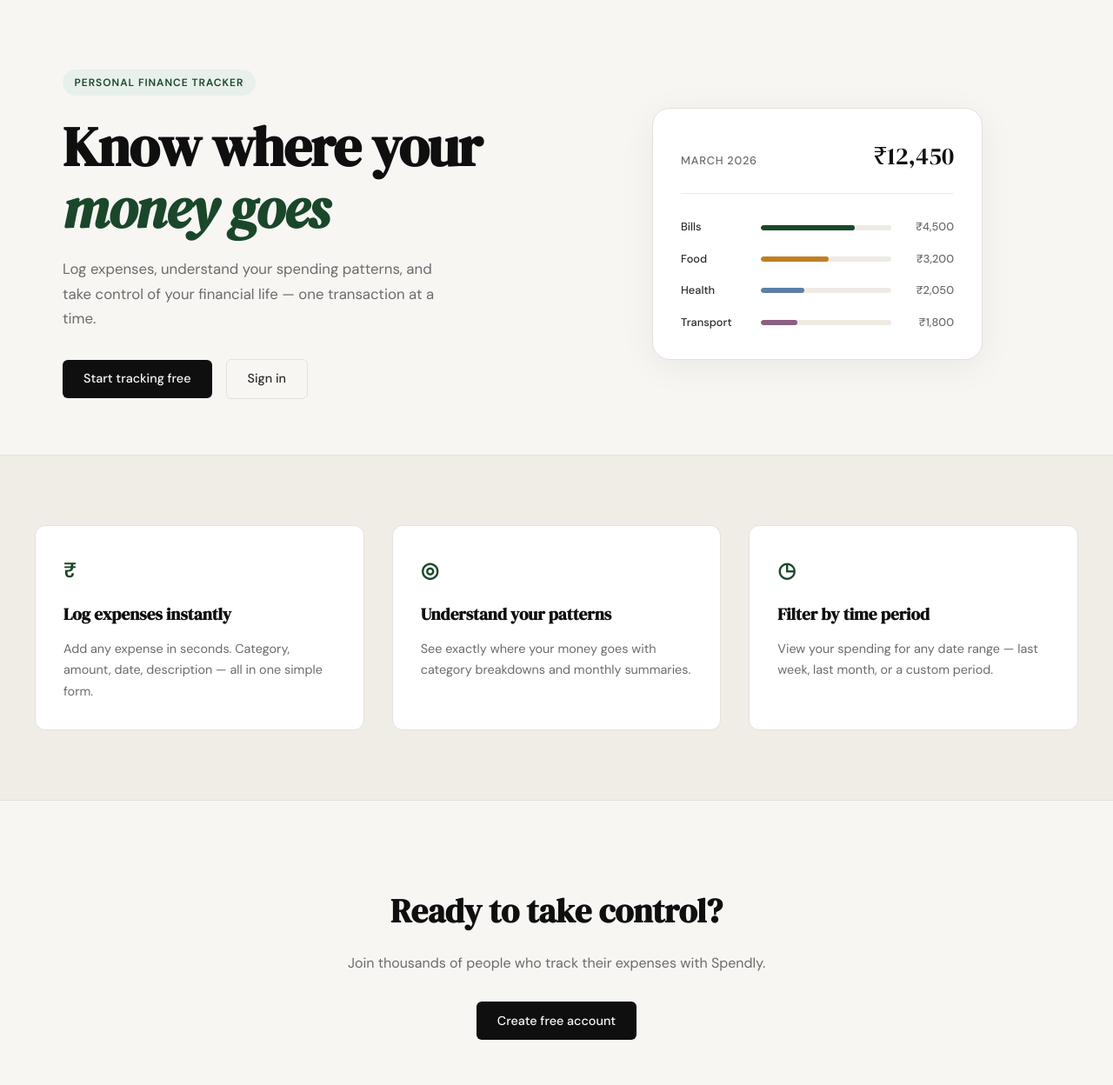
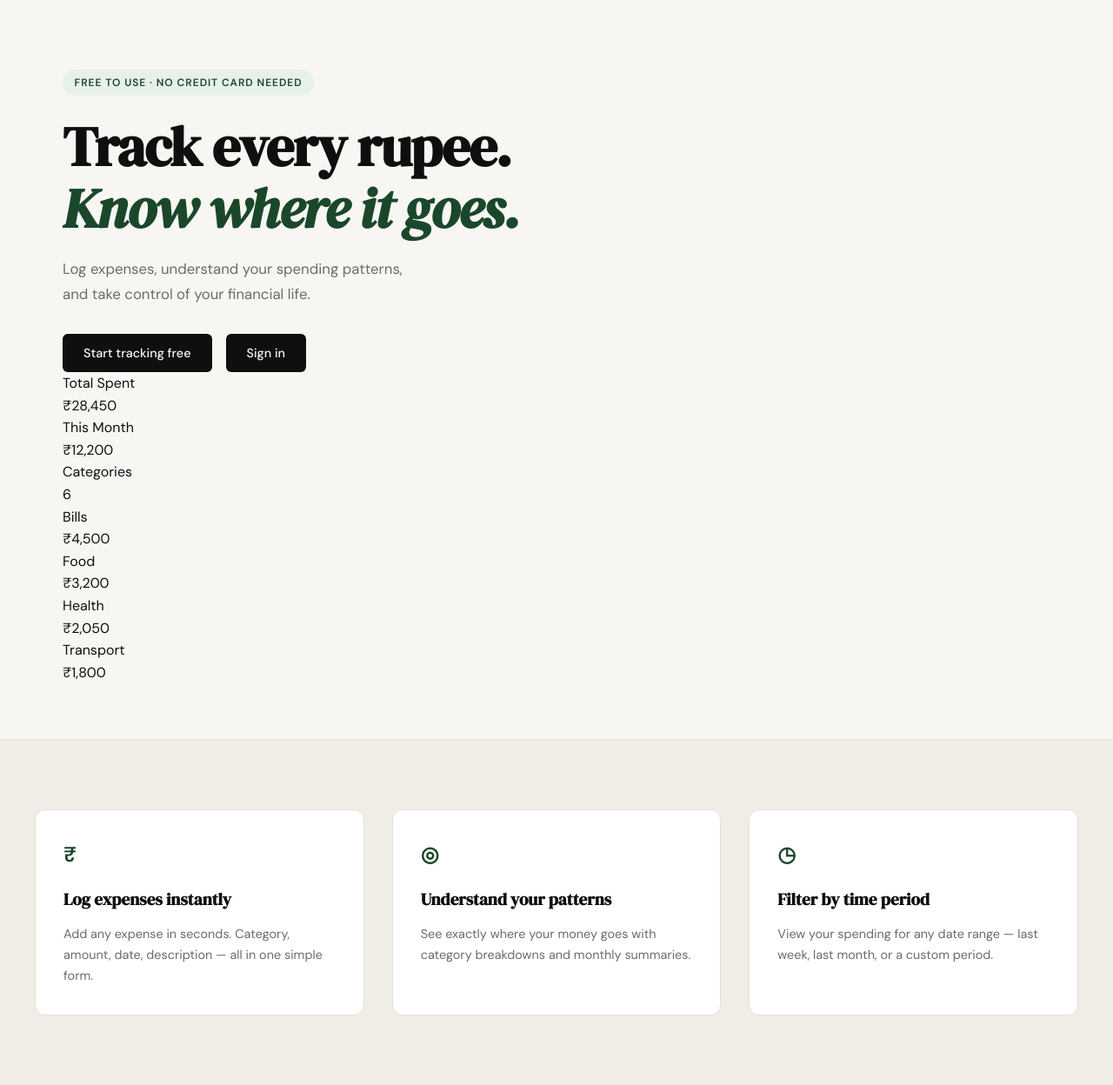
Before and after one commit to vikramsokhi4/Spendly, a Flask app: page / in a window 1280 px wide. Shown: the part 61-1309 px from the top of the page at 87% size. Run offline with Flask 3, Linux system fonts and the light colour scheme.

Commit message:
landing: redesign hero section to match mockup

```diff
--- a/templates/landing.html
+++ b/templates/landing.html
@@ -1,60 +1,73 @@
 {% extends "base.html" %}
 
 {% block title %}Spendly — Track Every Rupee{% endblock %}
+
+{% block head %}
+<link rel="stylesheet" href="{{ url_for('static', filename='css/landing.css') }}">
+{% endblock %}
 
 {% block content %}
 
 <section class="hero">
     <div class="hero-inner">
-        <div class="hero-badge">Personal Finance Tracker</div>
+        <div class="hero-badge">
+            <span class="badge-dot"></span>
+            Free to use · No credit card needed
+        </div>
         <h1 class="hero-title">
-            Know where your<br>
-            <em>money goes</em>
+            Track every rupee.<br>
+            <em>Know where it goes.</em>
         </h1>
         <p class="hero-subtitle">
-            Log expenses, understand your spending patterns,
-            and take control of your financial life —
-            one transaction at a time.
+            Log expenses, understand your spending patterns,<br>
+            and take control of your financial life.
         </p>
         <div class="hero-actions">
             <a href="{{ url_for('register') }}" class="btn-primary">Start tracking free</a>
-            <a href="{{ url_for('login') }}" class="btn-ghost">Sign in</a>
+            <a href="{{ url_for('login') }}" class="btn-primary">Sign in</a>
         </div>
-    </div>
-    <div class="hero-visual">
-        <div class="mock-card">
-            <div class="mock-card-header">
-                <span class="mock-label">March 2026</span>
-                <span class="mock-total">₹12,450</span>
+        <div class="app-preview">
+            <div class="preview-titlebar">
+                <span class="traffic-dot dot-red"></span>
+                <span class="traffic-dot dot-yellow"></span>
+                <span class="traffic-dot dot-green"></span>
             </div>
-            <div class="mock-bars">
-                <div class="mock-bar-row">
-                    <span class="mock-cat">Bills</span>
-                    <div class="mock-bar-track">
-                        <div class="mock-bar" style="width: 72%"></div>
+            <div class="preview-body">
+                <div class="stat-cards">
+                    <div class="stat-card">
+                        <p class="stat-label">Total Spent</p>
+                        <p class="stat-value">₹28,450</p>
                     </div>
-                    <span class="mock-amt">₹4,500</span>
+                    <div class="stat-card">
+                        <p class="stat-label">This Month</p>
+                        <p class="stat-value">₹12,200</p>
+                    </div>
+                    <div class="stat-card">
+                        <p class="stat-label">Categories</p>
+                        <p class="stat-value">6</p>
+                    </div>
                 </div>
-                <div class="mock-bar-row">
-                    <span class="mock-cat">Food</span>
-                    <div class="mock-bar-track">
-                        <div class="mock-bar mock-bar-2" style="width: 52%"></div>
+                <div class="preview-chart">
+                    <div class="chart-row">
+                        <span class="chart-cat">Bills</span>
+                        <div class="chart-track"><div class="chart-bar" style="width:72%"></div></div>
+                        <span class="chart-amt">₹4,500</span>
                     </div>
-                    <span class="mock-amt">₹3,200</span>
-                </div>
-                <div class="mock-bar-row">
-                    <span class="mock-cat">Health</span>
-                    <div class="mock-bar-track">
-                        <div class="mock-bar mock-bar-3" style="width: 33%"></div>
+                    <div class="chart-row">
+                        <span class="chart-cat">Food</span>
+                        <div class="chart-track"><div class="chart-bar chart-bar-2" style="width:52%"></div></div>
+                        <span class="chart-amt">₹3,200</span>
                     </div>
-                    <span class="mock-amt">₹2,050</span>
-                </div>
-                <div class="mock-bar-row">
-                    <span class="mock-cat">Transport</span>
-                    <div class="mock-bar-track">
-                        <div class="mock-bar mock-bar-4" style="width: 28%"></div>
+                    <div class="chart-row">
+                        <span class="chart-cat">Health</span>
+                        <div class="chart-track"><div class="chart-bar chart-bar-3" style="width:33%"></div></div>
+                        <span class="chart-amt">₹2,050</span>
                     </div>
-                    <span class="mock-amt">₹1,800</span>
+                    <div class="chart-row">
+                        <span class="chart-cat">Transport</span>
+                        <div class="chart-track"><div class="chart-bar chart-bar-4" style="width:28%"></div></div>
+                        <span class="chart-amt">₹1,800</span>
+                    </div>
                 </div>
             </div>
         </div>
```
